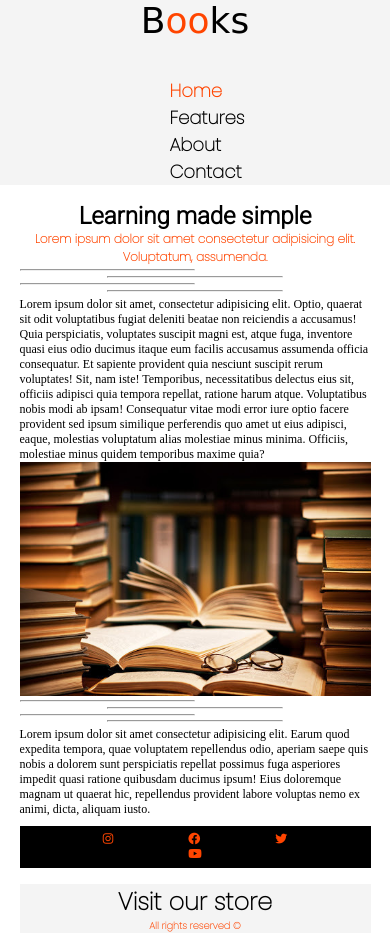
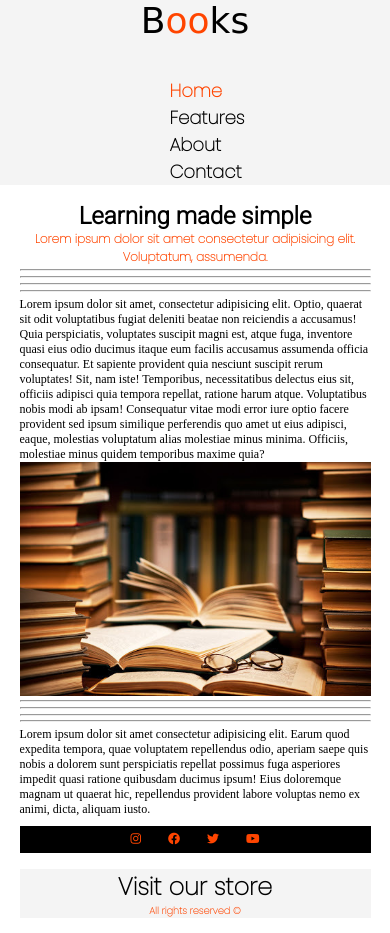
Before and after one commit to mstrinkyakter/resposive-design-two, a plain HTML site: page index.html in a window 390 px wide. Drawn offline with Linux system fonts and the light colour scheme; a web font is replaced by a local one.

Commit message:
footer edit

```diff
--- a/index.html
+++ b/index.html
@@ -41,12 +41,12 @@
                 <img src="image/book2.jpg" alt="flower">
             </div>
         </div>
-       <div class="hr">
+
         <hr class="left">
         <hr class="right">
         <hr class="left">
         <hr class="right">
-       </div>
+
     </div>
     <!-- icons container  -->
     <div class="container">
--- a/style.css
+++ b/style.css
@@ -150,13 +150,23 @@ h1{
     color: #f4f4f4;
 }
 
+@media (max-width:568px) {
+    .social-icons .fa-brands{
+        padding: 0 1em;
+    }
+    .left,.right{
+        width: 100%;
+    }
+
+}
+
 /* footer */
 .footerContainer{
     background-color: #f4f4f4;
 }
 .footerTitle{
     font-family: 'Poppins', sans-serif;
-    margin-bottom:0 ;
+    margin-bottom:0 auto;
 }
 .footerContainer p{
     color: orangered;
```
